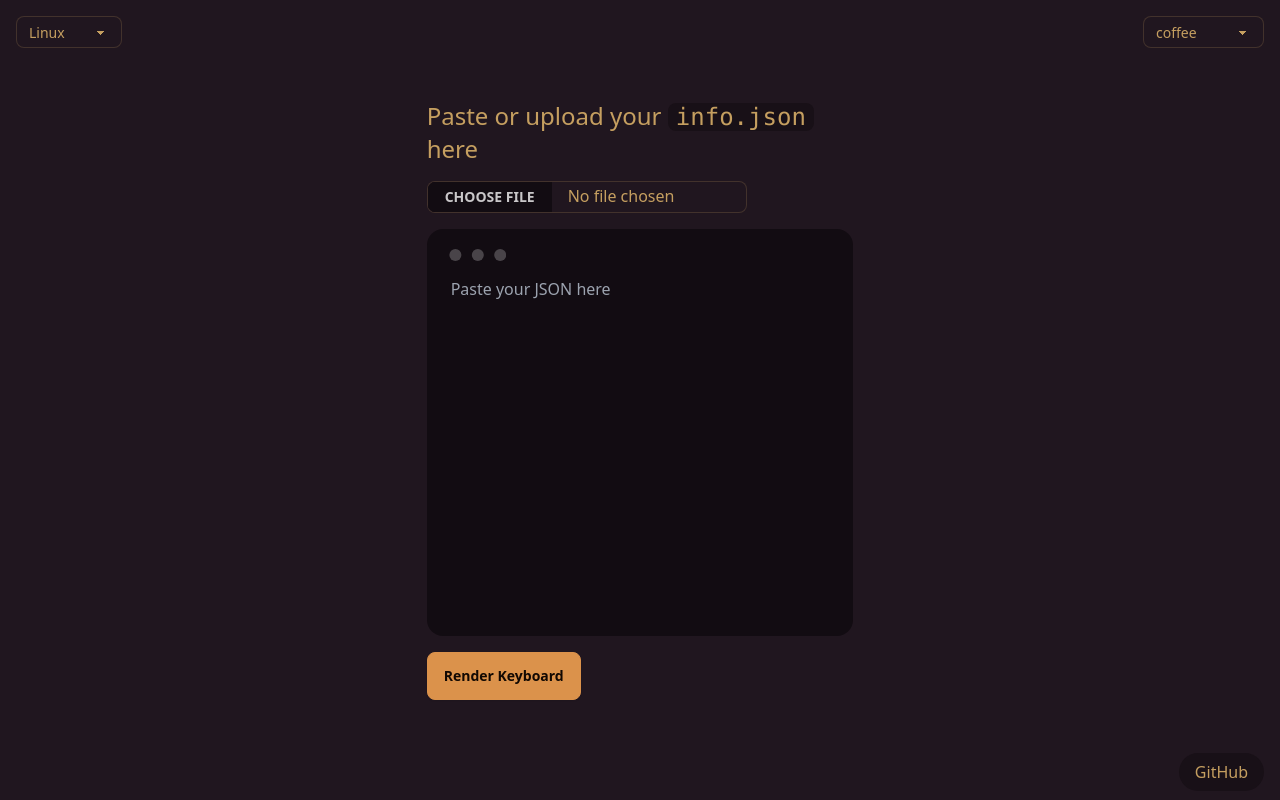
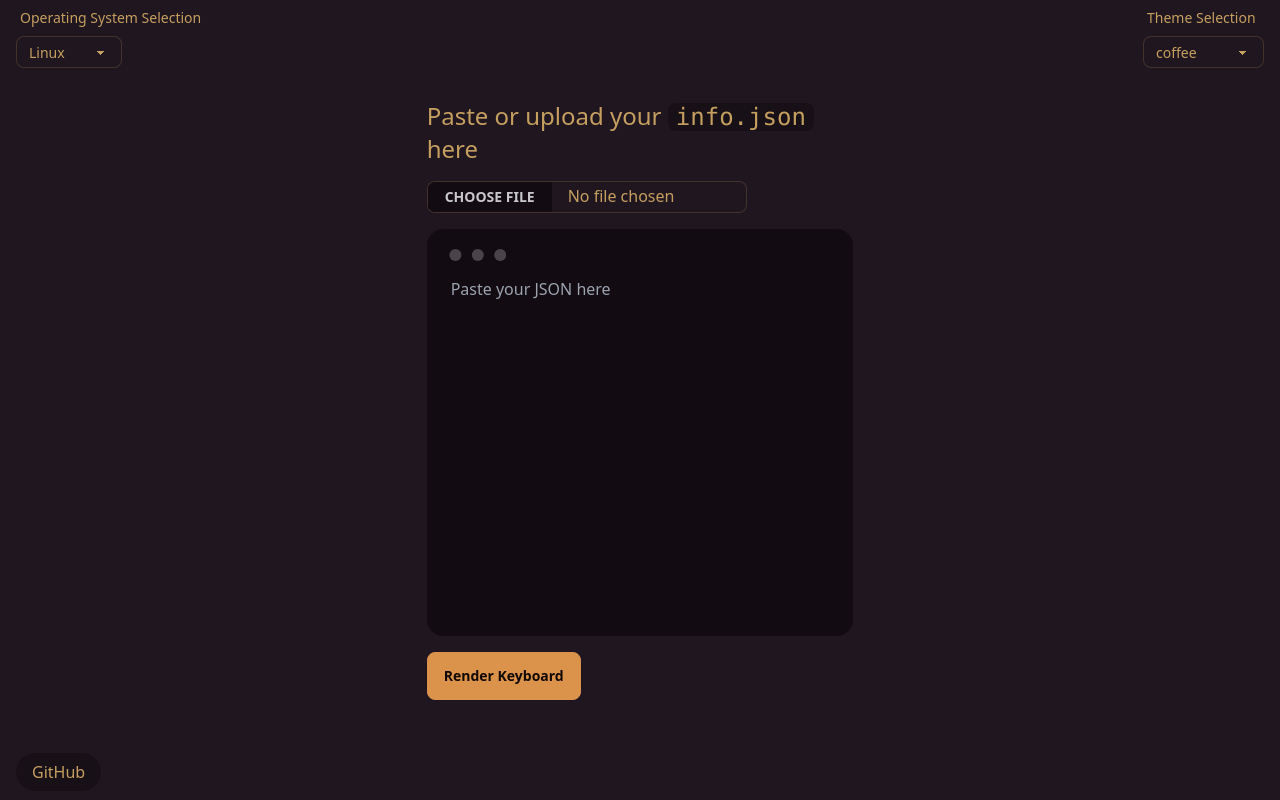
Before and after one commit to Mitra98t/qmk-visual-configurator, a React (Create React App) app: page / in a window 1280 px wide. Built offline with nearby package versions, Linux system fonts and the light colour scheme.

Commit message:
added toast notification on wrong file load

```diff
--- a/src/App.js
+++ b/src/App.js
@@ -1,6 +1,7 @@
 import "./App.css";
 import KeyboardRenderer from "./modules/KeyboardRenderer";
 import { useEffect, useState } from "react";
+import { sendToast } from "./utilities/utils";
 
 function App() {
   let themesList = [
@@ -98,8 +99,12 @@ function App() {
       data-theme={theme}
       className="w-full h-screen flex items-center justify-center animationWrapper"
     >
+      <label className="absolute top-0 right-4 form-control w-fit">
+        <div className="label">
+          <span className="label-text">Theme Selection</span>
+        </div>
         <select
-        className="absolute top-4 right-4 select select-bordered select-sm w-fit max-w-xs"
+          className="select select-bordered select-sm w-fit max-w-xs"
           value={theme}
           onChange={(e) => setTheme(e.target.value)}
         >
@@ -109,8 +114,14 @@ function App() {
             </option>
           ))}
         </select>
+      </label>
+
+      <label className="absolute top-0 left-4 form-control w-fit ">
+        <div className="label">
+          <span className="label-text">Operating System Selection</span>
+        </div>
         <select
-        className="absolute top-4 left-4 select select-bordered select-sm w-fit max-w-xs"
+          className="select select-bordered select-sm w-fit max-w-xs"
           value={targetOS}
           onChange={(e) => setTargetOS(e.target.value)}
         >
@@ -120,6 +131,7 @@ function App() {
             </option>
           ))}
         </select>
+      </label>
       {json === "" ? (
         <div className="w-1/3 h-3/4 flex flex-col items-center justify-center animationWrapper bg-base-100">
           <div className="w-full h-full gap-4 flex flex-col items-start justify-start">
@@ -134,11 +146,16 @@ function App() {
               className="file-input file-input-bordered w-full max-w-xs"
               onChange={(e) => {
                 let file = e.target.files[0];
+                if(!file.name.endsWith('.json')) {
+                  sendToast("Invalid file type", "alert-error");
+                  return;
+                }
                 let reader = new FileReader();
                 reader.onload = (e) => {
                   setInputJson(e.target.result);
                 };
                 reader.readAsText(file);
+
               }}
             />
             <div className="mockup-code w-full h-full">
@@ -180,7 +197,7 @@ function App() {
           </div>
         </div>
       ) : (
-        <div className="w-full h-full py-24 xl:w-10/12 xl:h-3/4 xl:px-0 xl:py-0 px-6 flex flex-col items-end gap-4 justify-center">
+        <div className="w-full h-full py-28 xl:w-10/12 xl:h-3/4 xl:px-0 xl:py-0 px-6 flex flex-col items-end gap-4 justify-center">
           <KeyboardRenderer
             targetOS={targetOS}
             json={json}
@@ -211,8 +228,8 @@ function App() {
           </div>
         </div>
       )}
-      <div className="toast" id="toaster"></div>
-      <div className=" absolute bottom-4 right-4">
+      <div className="toast z-50" id="toaster"></div>
+      <div className=" absolute bottom-4 left-4">
         <a
           href="https://github.com/Mitra98t/qmk-visual-configurator"
           target="_blank"
--- a/src/modules/KeyboardRenderer.js
+++ b/src/modules/KeyboardRenderer.js
@@ -4,6 +4,7 @@ import React, { useEffect, useLayoutEffect, useState } from "react";
 import KeycodeGraphic from "./KeycodeGraphic";
 import KeycodeOptions from "./KeycodeOptions";
 import { QmkCodes } from "../utilities/qmk";
+import { sendToast } from "../utilities/utils";
 
 export default function KeyboardRenderer({
   targetOS,
@@ -56,10 +57,6 @@ export default function KeyboardRenderer({
             keyboardContainer.offsetWidth,
             keyboardContainer.offsetHeight,
           ]);
-          console.log(
-            keyboardContainer.offsetWidth,
-            keyboardContainer.offsetHeight
-          );
         }
       }
       window.addEventListener("resize", updateSize);
@@ -115,6 +112,10 @@ export default function KeyboardRenderer({
 
   let inputConfig = (e) => {
     const file = e.target.files[0];
+    if(!file.name.endsWith('.c')) {
+      sendToast("Invalid file type", "alert-error");
+      return;
+    }
     const reader = new FileReader();
     reader.onload = (e) => {
       const content = e.target.result;
@@ -298,7 +299,7 @@ export default function KeyboardRenderer({
         </div>
         <label className="form-control w-full max-w-xs">
           <div className="label">
-            <span className="label-text">Load Config</span>
+            <span className="label-text">Load <code className="bg-base-300 px-1">keymap.c</code></span>
           </div>
           <input
             type="file"
```
Lines whose indentation alone changed are shown as unchanged.
